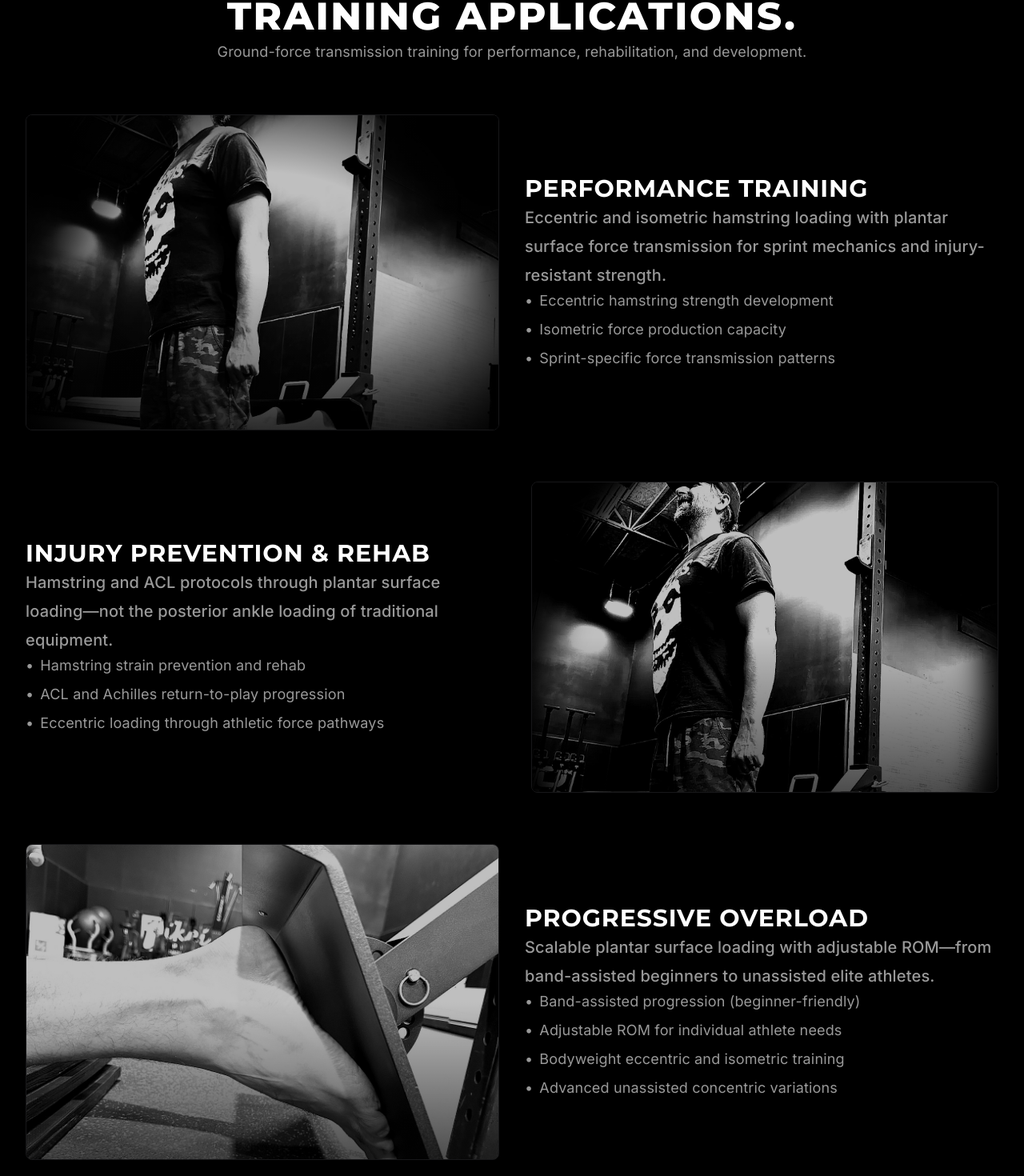
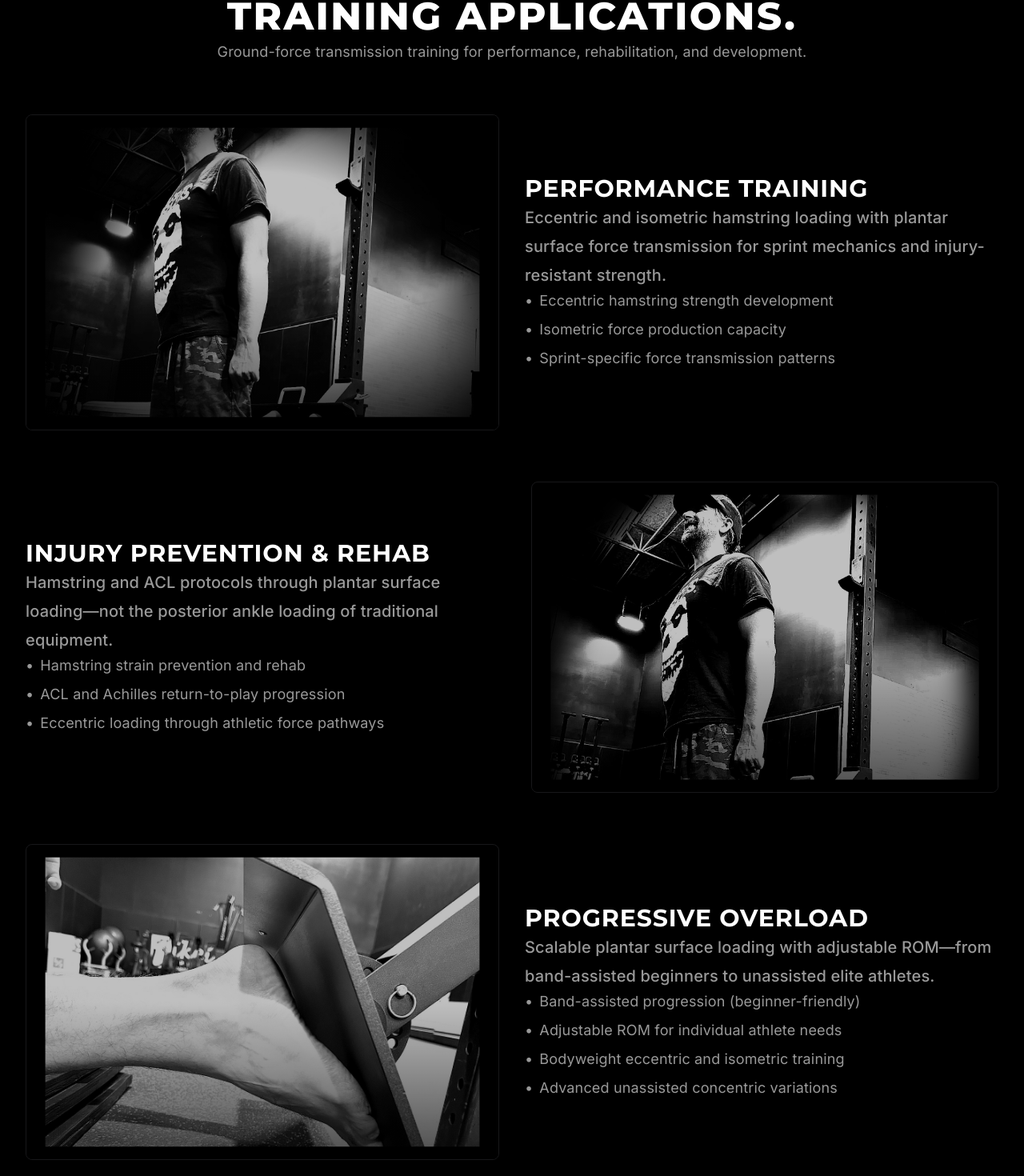
Before and after one commit to infinityspine/exiqx-website, a Next.js app: page / in a window 1280 px wide. Shown: the part 1853-3323 px from the top of the page at 80% size. Built offline with nearby package versions, Linux system fonts and the light colour scheme.

Commit message:
🕒 Auto-commit: 2026-01-08 08:55:32

```diff
--- a/components/sections/UseCases.tsx
+++ b/components/sections/UseCases.tsx
@@ -67,7 +67,7 @@ const UseCases = memo(function UseCases({
                 src="/images/training/nordic-curl-athlete.jpg"
                 alt="Athlete performing Nordic hamstring curl on ExIQx footplate"
                 fill
-                className="object-cover object-[50%_25%] grayscale brightness-75"
+                className="object-cover object-[50%_20%] scale-[0.92] grayscale brightness-75"
                 quality={85}
                 loading="lazy"
                 sizes="(max-width: 768px) 100vw, (max-width: 1280px) 50vw, 600px"
@@ -130,7 +130,7 @@ const UseCases = memo(function UseCases({
                 src="/images/training/glute-ham-raise-athlete-v2.jpg"
                 alt="Athlete performing glute-ham raise on ExIQx footplate"
                 fill
-                className="object-cover object-[50%_25%] grayscale brightness-75"
+                className="object-cover object-[50%_20%] scale-[0.92] grayscale brightness-75"
                 quality={85}
                 loading="lazy"
                 sizes="(max-width: 768px) 100vw, (max-width: 1280px) 50vw, 600px"
@@ -190,7 +190,7 @@ const UseCases = memo(function UseCases({
                 src="/images/training/adjustment-mechanism-detail.jpg"
                 alt="Close-up of ExIQx footplate angle adjustment mechanism"
                 fill
-                className="object-cover object-[50%_25%] grayscale brightness-75"
+                className="object-cover object-[50%_20%] scale-[0.92] grayscale brightness-75"
                 quality={85}
                 loading="lazy"
                 sizes="(max-width: 768px) 100vw, (max-width: 1280px) 50vw, 600px"
```
